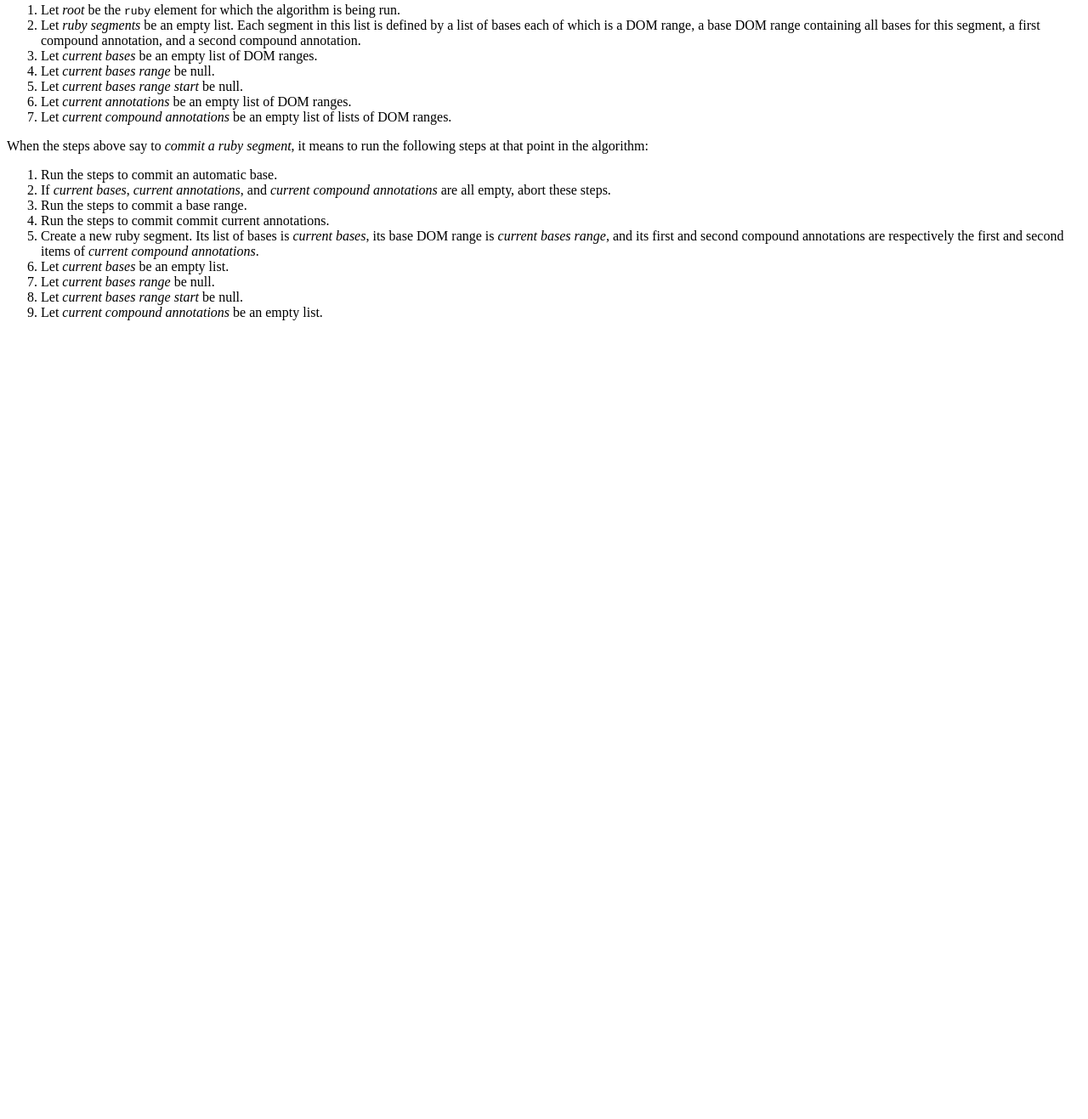
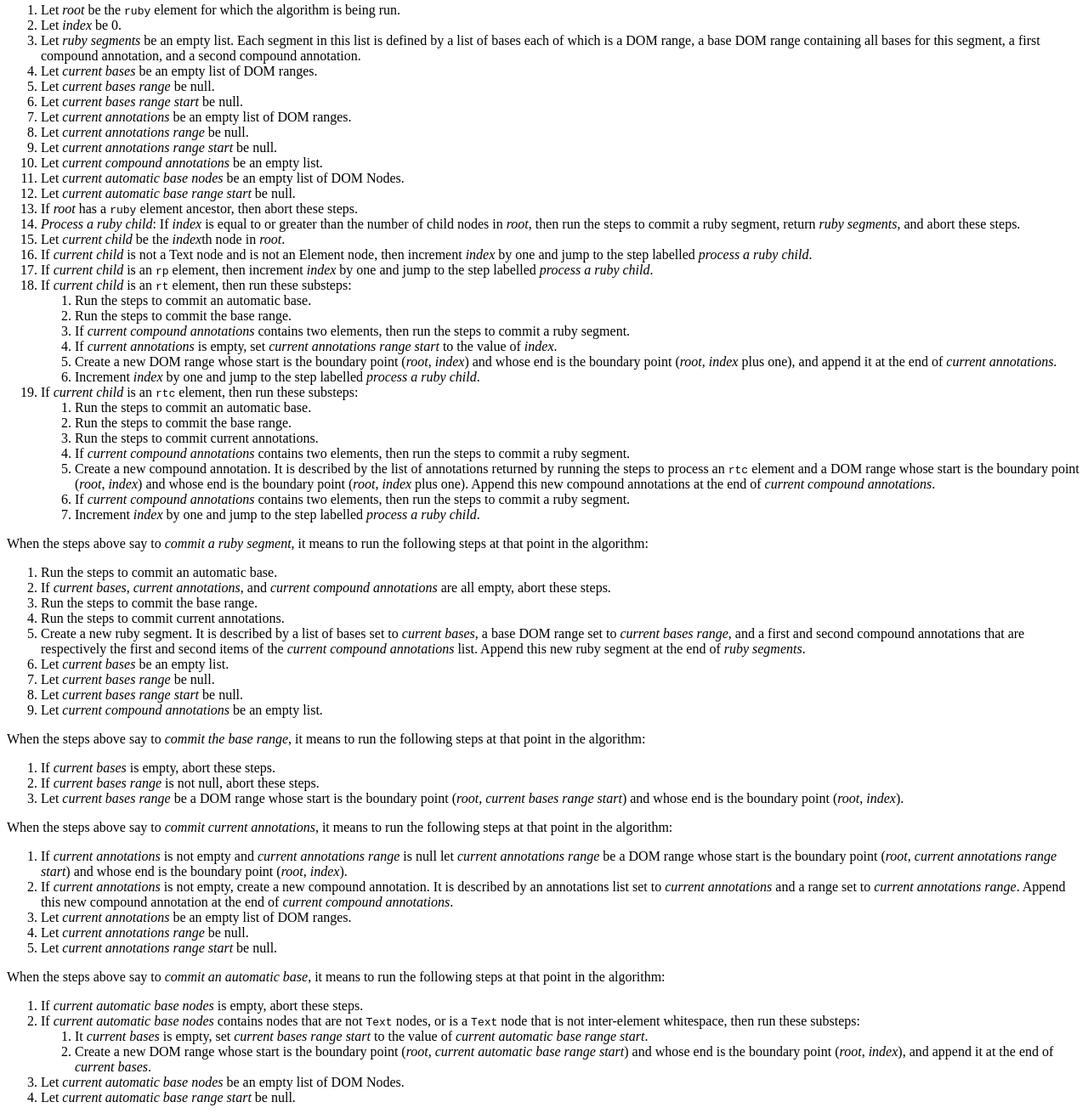
Before and after one commit to darobin/html-ruby, a plain HTML site: page index.html in a window 1280 px wide. Shown: the part 357-1674 px from the top of the page at 85% size. Before the commit the page ends 800 px from the top, so only its background shows below. Drawn offline with Linux system fonts and the light colour scheme.

Commit message:
all subs for ruby, and the primary up to rtc

```diff
--- a/index.html
+++ b/index.html
@@ -77,6 +77,7 @@
       <!-- core algo -->
       <ol>
         <li>Let <var>root</var> be the <code><a>ruby</a></code> element for which the algorithm is being run.</li>
+        <li>Let <var>index</var> be 0.</li>
         <!-- XXX the data model may be better explained above (also note they can be null) -->
         <li>
           Let <var>ruby segments</var> be an empty list. Each segment in this list is defined by
@@ -87,192 +88,78 @@
         <li>Let <var>current bases range</var> be null.</li>
         <li>Let <var>current bases range start</var> be null.</li>
         <li>Let <var>current annotations</var> be an empty list of DOM ranges.</li>
-        <!-- XXX I don't think that the below captures the model correctly -->
-        <li>Let <var>current compound annotations</var> be an empty list of lists of DOM ranges.</li>
+        <li>Let <var>current annotations range</var> be null.</li>
+        <li>Let <var>current annotations range start</var> be null.</li>
+        <li>Let <var>current compound annotations</var> be an empty list.</li>
+        <li>Let <var>current automatic base nodes</var> be an empty list of DOM Nodes.</li>
+        <li>Let <var>current automatic base range start</var> be null.</li>
+        <li>If <var>root</var> has a <code>ruby</code> element ancestor, then abort these steps.</li>
+        <li>
+          <i>Process a ruby child</i>: If <var>index</var> is equal to or greater than the number of
+          child nodes in <var>root</var>, then run the steps to <span>commit a ruby segment</span>,
+          return <var>ruby segments</var>, and abort these steps.
+        </li>
+        <li>
+          Let <var>current child</var> be the <var>index</var>th node in <var>root</var>.
+        </li>
+        <li>
+          If <var>current child</var> is not a <span>Text</span> node and is not an <span>Element</span>
+          node, then increment <var>index</var> by one and jump to the step labelled <i>process a ruby child</i>.
+        </li>
+        <li>
+          If <var>current child</var> is an <code>rp</code> element, then increment <var>index</var> by one and
+          jump to the step labelled <i>process a ruby child</i>.
+        </li>
+        <li>
+          If <var>current child</var> is an <code>rt</code> element, then run these substeps:
+          <ol>
+            <li>Run the steps to <span>commit an automatic base</span>.</li>
+            <li>Run the steps to <span>commit the base range</span>.</li>
+            <li>
+              If <var>current compound annotations</var> contains two elements, then run the steps to
+              <span>commit a ruby segment</span>.
+            </li>
+            <li>
+              If <var>current annotations</var> is empty, set <var>current annotations range start</var> to
+              the value of <var>index</var>.
+            </li>
+            <li>
+              Create a new DOM range whose <span title="concept-range-start">start</span> is the
+              <span title="concept-range-bp">boundary point</span> (<var>root</var>, <var>index</var>)
+              and whose <span title="concept-range-end">end</span> is the
+              <span title="concept-range-bp">boundary point</span> (<var>root</var>, <var>index</var> plus one), and
+              append it at the end of <var>current annotations</var>.
+            </li>
+            <li>Increment <var>index</var> by one and jump to the step labelled <i>process a ruby child</i>.</li>
           </ol>
-      <!-- XXX -->
-      <p>
-        When the steps above say to <dfn>commit a ruby segment</dfn>, it means to run the
-        following steps at that point in the algorithm:
-      </p>
+        </li>
+        <li>
+          If <var>current child</var> is an <code>rtc</code> element, then run these substeps:
           <ol>
-        <li>Run the steps to <a>commit an automatic base</a>.</li>
+            <li>Run the steps to <span>commit an automatic base</span>.</li>
+            <li>Run the steps to <span>commit the base range</span>.</li>
+            <li>Run the steps to <span>commit current annotations</span>.</li>
             <li>
-          If <var>current bases</var>, <var>current annotations</var>, and <var>current compound annotations</var>
-          are all empty, abort these steps.
+              If <var>current compound annotations</var> contains two elements, then run the steps to
+              <span>commit a ruby segment</span>.
             </li>
-        <li>Run the steps to <a>commit a base range</a>.</li>
-        <li>Run the steps to <a>commit commit current annotations</a>.</li>
             <li>
-          Create a new ruby segment. Its list of bases is <var>current bases</var>, its
-          base DOM range is <var>current bases range</var>, and its first and second
-          compound annotations are respectively the first and second items of
-          <var>current compound annotations</var>.
+              Create a new compound annotation. It is described by the list of annotations returned
+              by running the steps to <span>process an <code>rtc</code> element</span> and a DOM
+              range whose <span title="concept-range-start">start</span> is the
+              <span title="concept-range-bp">boundary point</span> (<var>root</var>, <var>index</var>)
+              and whose <span title="concept-range-end">end</span> is the
+              <span title="concept-range-bp">boundary point</span> (<var>root</var>, <var>index</var> plus one).
+              Append this new compound annotations at the end of <var>current compound annotations</var>.
             </li>
-        <li>Let <var>current bases</var> be an empty list.</li>
-        <li>Let <var>current bases range</var> be null.</li>
-        <li>Let <var>current bases range start</var> be null.</li>
-        <li>Let <var>current compound annotations</var> be an empty list.</li>
+            <li>
+              If <var>current compound annotations</var> contains two elements, then run the steps to
+              <span>commit a ruby segment</span>.
+            </li>
+            <li>Increment <var>index</var> by one and jump to the step labelled <i>process a ruby child</i>.</li>
           </ol>
+        </li>
         <!--
-      var commitRun = function () {
-          commitAutomaticBase();
-          if (currentBases.length === 0 &&
-              currentAnnotations.length === 0 &&
-              currentCompoundAnnotations.length === 0) return;
-          commitBaseRange();
-          commitAnnotations();
-          runs.push({
-              bases:                      currentBases
-          ,   baseRange:                  currentBasesRange
-          ,   firstCompoundAnnotations:   currentCompoundAnnotations[0] || null
-          ,   secondCompoundAnnotations:  currentCompoundAnnotations[1] || null
-          });
-          currentBases = [];
-          currentBasesRangeStart = null;
-          currentBasesRange = null;
-          currentCompoundAnnotations = [];
-      };
-      -->
-    </section>
-
-
-
-    <!--
-    var makeRange = function (el, start, end) {
-        var newRange = range.makeRange();
-        newRange.setStart(el, start);
-        newRange.setEnd(el, end);
-        return newRange;
-    };
-
-    // new variant
-    ruby.newSegmentAndCategoriseRubyElement = function (el) {
-        var runs = []
-        ,   root = el
-        ,   index = 0
-        ,   currentAutomaticBaseNodes = []
-        ,   currentAutomaticBaseRangeStart = null
-        ,   currentBases = []
-        ,   currentBasesRangeStart = null
-        ,   currentBasesRange = null
-        ,   currentAnnotations = []
-        ,   currentAnnotationsRangeStart = null
-        ,   currentAnnotationsRange = null
-        ,   currentCompoundAnnotations = []
-        ;
-
-        // if it isn't a ruby element, return
-        if (!helpers.isElementCalled(el, "ruby")) return;
-        // if it has a ruby ancestor, return
-        if (helpers.getAncestor(root, "ruby")) return;
-
-
-        // commit annotations to a compound
-        var commitAnnotations = function () {
-            if (currentAnnotations.length && !currentAnnotationsRange) {
-                currentAnnotationsRange = makeRange(root, currentAnnotationsRangeStart, index);
-            }
-            if (currentAnnotations.length) {
-                currentCompoundAnnotations.push({
-                    annotations:    currentAnnotations
-                ,   range:          currentAnnotationsRange
-                });
-            }
-            currentAnnotations = [];
-            currentAnnotationsRangeStart = null;
-            currentAnnotationsRange = null;
-        };
-
-        // commit bases to a range
-        var commitBaseRange = function () {
-            if (currentBases.length && !currentBasesRange) {
-                currentBasesRange = makeRange(root, currentBasesRangeStart, index);
-            }
-        };
-
-        // commit an automatic base
-        // if the whole content is IEWS nothing happens
-        var commitAutomaticBase = function () {
-            if (!currentAutomaticBaseNodes.length) return;
-            // check that we have something that's not just IEWS
-            // XXX should we need to make sure it's not rp either?
-            // if (!currentAutomaticBaseNodes.every(function (n) {
-            //     return helpers.isInterElementWhitespace(n) || helpers.isElementCalled(n, "rp");
-            // }))
-            if (!currentAutomaticBaseNodes.every(helpers.isInterElementWhitespace)) {
-                if (!currentBases.length) currentBasesRangeStart = currentAutomaticBaseRangeStart;
-                currentBases.push({ range: makeRange(root, currentAutomaticBaseRangeStart, index) });
-            }
-            currentAutomaticBaseNodes = [];
-            currentAutomaticBaseRangeStart = null;
-        };
-
-        // what happens when we reach the end
-        var endMode = function () {
-            commitRun();
-            return runs;
-        };
-
-        // process each child of the ruby element in turn
-        var processRubyChild = function () {
-            if (root.childNodes.length <= index) return endMode();
-            var currentChild = root.childNodes.item(index);
-
-            // nodes that aren't text or elements
-            if (currentChild.nodeType !== helpers.TEXT_NODE && currentChild.nodeType !== helpers.ELEMENT_NODE) {
-                index++;
-                return processRubyChild();
-            }
-
-            // rp
-            // This just gets skipped which causes it to show up in whatever range we
-            // are currently processing. This is deliberate.
-            if (helpers.isElementCalled(currentChild, "rp")) {
-                index++;
-                return processRubyChild();
-            }
-
-            // rt
-            if (helpers.isElementCalled(currentChild, "rt")) {
-                // if we have automatic bases, commit them
-                commitAutomaticBase();
-                // commit base to a range
-                commitBaseRange();
-                // if there are two compounds already, commit the run
-                if (currentCompoundAnnotations.length === 2) commitRun();
-                // if we're the first, we start a range
-                if (!currentAnnotations.length) currentAnnotationsRangeStart = index;
-                // add an annotation
-                currentAnnotations.push({ range: makeRange(root, index, index + 1) });
-                index++;
-                return processRubyChild();
-            }
-
-            // rtc
-            if (helpers.isElementCalled(currentChild, "rtc")) {
-                // if we have automatic bases, commit them
-                commitAutomaticBase();
-                // commit base to a range
-                commitBaseRange();
-                // if there are current annotations, commit them to a coumpound
-                commitAnnotations();
-                // if there are two compounds already, commit the run
-                if (currentCompoundAnnotations.length === 2) commitRun();
-                // add a compound
-                //  this involves processing its children to produce a list of annotations as ranges
-                //  inside of this there can be automatic annotations
-                var annotations = ruby.processRTCElement(currentChild);
-                currentCompoundAnnotations.push({
-                    annotations:    annotations
-                ,   range:          makeRange(root, index, index + 1)
-                });
-                // yes, we do this again (same check, different situation)
-                if (currentCompoundAnnotations.length === 2) commitRun();
-                index++;
-                return processRubyChild();
-            }
-
                 // special processing for IEWS
                 if (helpers.isInterElementWhitespace(currentChild)) {
                     // if we have current annotations, don't start an automatic base
@@ -336,6 +223,105 @@
             };
             return processRubyChild();
         };
+        -->
+      </ol>
+      <p>
+        When the steps above say to <dfn>commit a ruby segment</dfn>, it means to run the
+        following steps at that point in the algorithm:
+      </p>
+      <ol>
+        <li>Run the steps to <span>commit an automatic base</span>.</li>
+        <li>
+          If <var>current bases</var>, <var>current annotations</var>, and <var>current compound annotations</var>
+          are all empty, abort these steps.
+        </li>
+        <li>Run the steps to <span>commit the base range</span>.</li>
+        <li>Run the steps to <span>commit current annotations</span>.</li>
+        <li>
+          Create a new ruby segment. It is described by a list of bases set to <var>current bases</var>,
+          a base DOM range set to <var>current bases range</var>, and a first and second
+          compound annotations that are respectively the first and second items of the
+          <var>current compound annotations</var> list. Append this new ruby segment at the end of
+          <var>ruby segments</var>.
+        </li>
+        <li>Let <var>current bases</var> be an empty list.</li>
+        <li>Let <var>current bases range</var> be null.</li>
+        <li>Let <var>current bases range start</var> be null.</li>
+        <li>Let <var>current compound annotations</var> be an empty list.</li>
+      </ol>
+      <p>
+        When the steps above say to <dfn>commit the base range</dfn>, it means to run the
+        following steps at that point in the algorithm:
+      </p>
+      <ol>
+        <li>If <var>current bases</var> is empty, abort these steps.</li>
+        <li>If <var>current bases range</var> is not null, abort these steps.</li>
+        <li>
+          Let <var>current bases range</var> be a DOM range whose
+          <span title="concept-range-start">start</span> is the <span title="concept-range-bp">boundary
+          point</span> (<var>root</var>, <var>current bases range start</var>) and whose
+          <span title="concept-range-end">end</span> is the <span title="concept-range-bp">boundary point</span>
+          (<var>root</var>, <var>index</var>).
+        </li>
+      </ol>
+      <p>
+        When the steps above say to <dfn>commit current annotations</dfn>, it means to run the
+        following steps at that point in the algorithm:
+      </p>
+      <ol>
+        <li>
+          If <var>current annotations</var> is not empty and <var>current annotations range</var> is
+          null let <var>current annotations range</var> be a DOM range whose
+          <span title="concept-range-start">start</span> is the <span title="concept-range-bp">boundary
+          point</span> (<var>root</var>, <var>current annotations range start</var>) and whose
+          <span title="concept-range-end">end</span> is the <span title="concept-range-bp">boundary point</span>
+          (<var>root</var>, <var>index</var>).
+        </li>
+        <li>
+          If <var>current annotations</var> is not empty, create a new compound annotation. It is described
+          by an annotations list set to <var>current annotations</var> and a range set to <var>current annotations range</var>.
+          Append this new compound annotation at the end of <var>current compound annotations</var>.
+        </li>
+        <li>Let <var>current annotations</var> be an empty list of DOM ranges.</li>
+        <li>Let <var>current annotations range</var> be null.</li>
+        <li>Let <var>current annotations range start</var> be null.</li>
+      </ol>
+      <p>
+        When the steps above say to <dfn>commit an automatic base</dfn>, it means to run the
+        following steps at that point in the algorithm:
+      </p>
+      <ol>
+        <li>
+          If <var>current automatic base nodes</var> is empty, abort these steps.
+        </li>
+        <li>
+          If <var>current automatic base nodes</var> contains nodes that are not <code>Text</code>
+          nodes, or is a <code>Text</code> node that is not <span>inter-element whitespace</span>, then
+          run these substeps:
+          <ol>
+            <li>
+              It <var>current bases</var> is empty, set <var>current bases range start</var> to the value of
+              <var>current automatic base range start</var>.
+            </li>
+            <li>
+              Create a new DOM range whose <span title="concept-range-start">start</span> is the
+              <span title="concept-range-bp">boundary point</span> (<var>root</var>, <var>current automatic base
+              range start</var>) and whose <span title="concept-range-end">end</span> is the
+              <span title="concept-range-bp">boundary point</span> (<var>root</var>, <var>index</var>), and
+              append it at the end of <var>current bases</var>.
+            </li>
+          </ol>
+          <li>Let <var>current automatic base nodes</var> be an empty list of DOM Nodes.</li>
+          <li>Let <var>current automatic base range start</var> be null.</li>
+        </li>
+      </ol>
+    </section>
+
+
+
+    <!--
+    // new variant
+
     // XXX we don't currently associate bases and annotations, but that can be automatic
     // using position in their respective lists (I assume)
 
```
Lines whose indentation alone changed are shown as unchanged.
